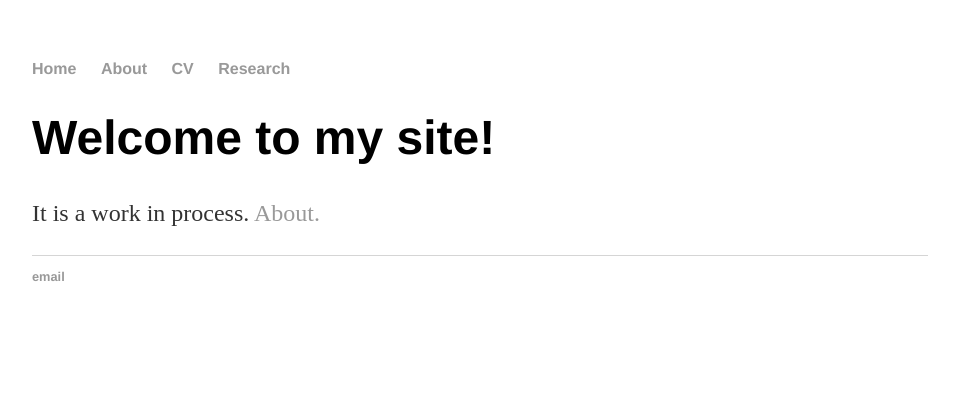
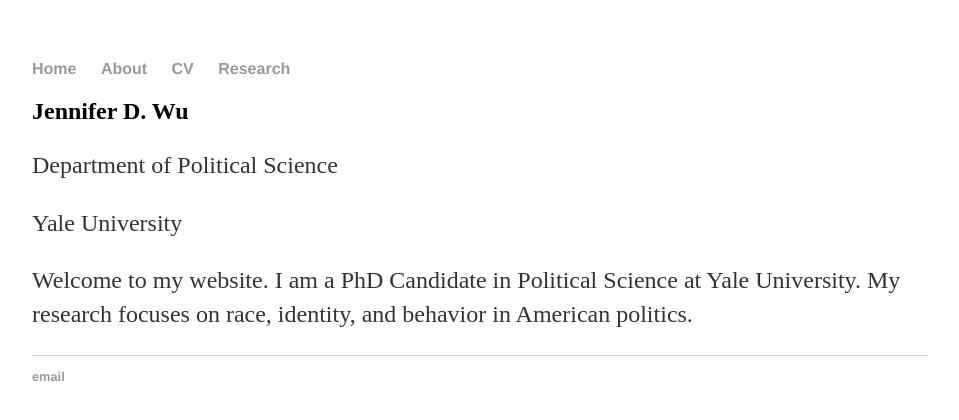
Before and after one commit to wujend/wujend.github.io, a Jekyll site: the page built from index.html, in a window 1280 px wide. Shown: the top 420 px of the page, without its empty margins (160-1119 px from the left). Built offline with Jekyll 4.4.1, drawn with Linux system fonts in a browser that asks for light colours.

Commit message:
Update index.html

```diff
--- a/index.html
+++ b/index.html
@@ -3,6 +3,11 @@ layout: default
 title: Jennifer D. Wu
 ---
 <div class="blurb">
-	<h1>Welcome to my site!</h1>
-	<p>It is a work in process. <a href="/about">About.</a></p>
+	<h2>Jennifer D. Wu</h2>
+	<p>Department of Political Science</p>
+	<p>Yale University</p>
 </div><!-- /.blurb -->
+<div class="blurb">
+	<p>Welcome to my website. I am a PhD Candidate in Political Science at Yale University. My research focuses on race,
+	identity, and behavior in American politics.</p>
+</div><!-- /.blurb -->
```
